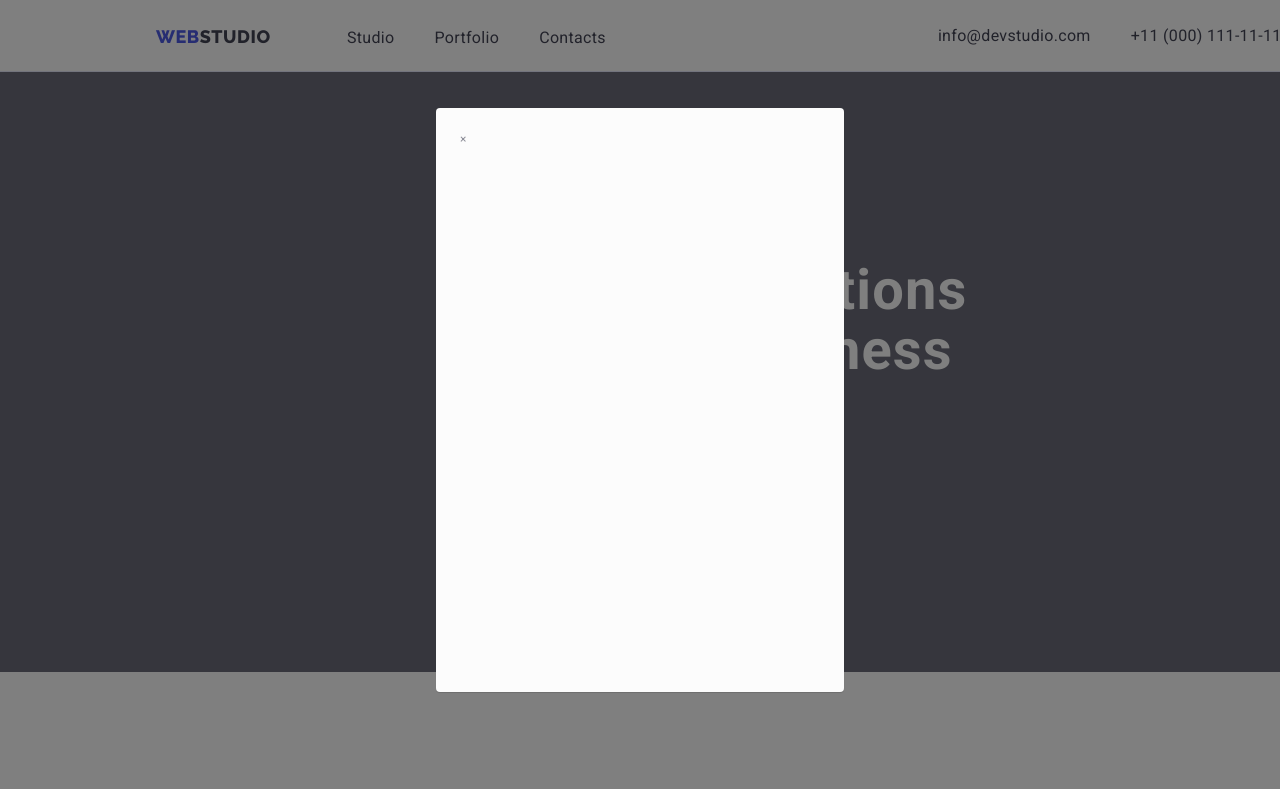
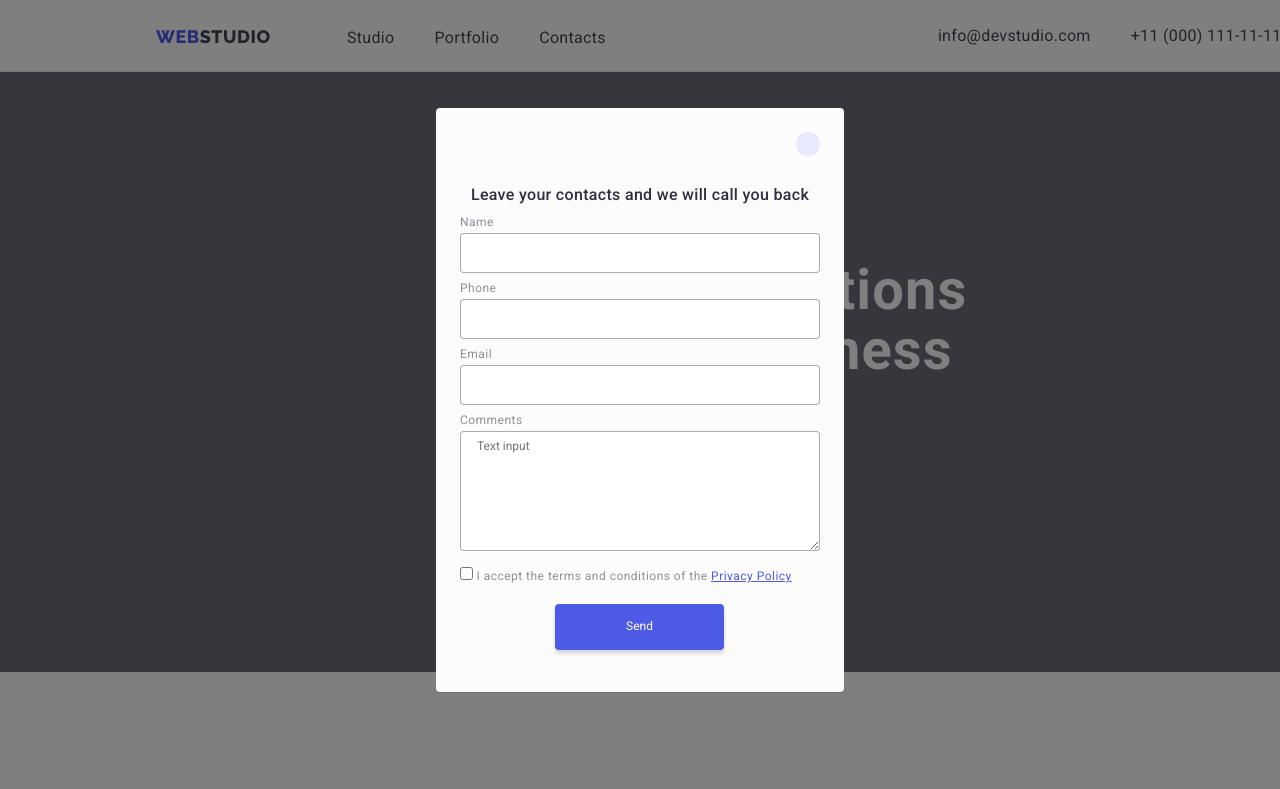
Before and after one commit to jonsalazar09/goit-markup-hw-06, a plain HTML site: page index.html in a window 1280 px wide. Both pictures are taken after a click on the button "Order Service". Shown: the top 789 px of the page. Drawn offline with nearby package versions, Linux system fonts and the light colour scheme.

Commit message:
Update index.html

```diff
--- a/index.html
+++ b/index.html
@@ -10,7 +10,7 @@
       href="https://fonts.googleapis.com/css2?family=Raleway:wght@800&family=Roboto:wght@400;500;700;900&display=swap"
       rel="stylesheet"
     />
-    <title>Homework 5</title>
+    <title>Homework 6</title>
     <!-- Normalizer -->
     <link
       rel="stylesheet"
@@ -42,10 +42,108 @@
     <main>
       <section class="splash-header">
         <h1>Effective Solutions for Your Business</h1>
-        <button type="button" class="data-modal-open">Order Service</button>
+        <button type="button" class="order-button data-modal-open">Order Service</button>
         <div class="data-modal is-hidden">
           <div class="modal-content">
-            <span class="data-modal-close">&times;</span>
+            <svg class="modal-close-icon data-modal-close" width="8" height="8">
+              <use href="./images/icons.svg#icon-close"></use>
+            </svg>
+            <!-- replace close span to icon, if possible -->
+            <p class="modal-title">
+              Leave your contacts and we will call you back
+            </p>
+            <form name="modal-form">
+              <!-- Name -->
+              <label class="form-field">
+                <span class="form-label">Name</span>
+                <div class="form-input-icon">
+                  <i>
+                    <svg class="form-icon" width="18" height="18">
+                      <use href="./images/icons.svg#icon-name"></use>
+                    </svg>
+                  </i>
+                  <input
+                    class="form-input"
+                    type="text"
+                    name="customer-name"
+                    id=""
+                    required
+                  />
+                </div>
+              </label>
+
+              <!-- Phone -->
+              <label class="form-field">
+                <span class="form-label">Phone</span>
+                <div class="form-input-icon">
+                  <i>
+                    <svg class="form-icon" width="18" height="18">
+                      <use href="./images/icons.svg#icon-phone"></use>
+                    </svg>
+                  </i>
+                  <input
+                    class="form-input"
+                    type="tel"
+                    name="customer-phone"
+                    id=""
+                    required
+                  />
+                </div>
+              </label>
+
+              <!-- Email -->
+              <label class="form-field">
+                <span class="form-label">Email</span>
+                <div class="form-input-icon">
+                  <i>
+                    <svg class="form-icon" width="18" height="18">
+                      <use href="./images/icons.svg#icon-email"></use>
+                    </svg>
+                  </i>
+                  <input
+                    class="form-input"
+                    type="email"
+                    name="user-email"
+                    required
+                  />
+                </div>
+              </label>
+
+              <!--  Comments -->
+              <label class="form-field">
+                <span class="form-label">Comments</span>
+                <textarea
+                  class="form-textarea"
+                  name="user-feedback"
+                  rows="8"
+                  placeholder="Text input"
+                ></textarea>
+              </label>
+
+              <!-- Terms and Privacy Policy -->
+              <label class="form-agreement">
+                <input
+                  class="form-checkbox visually-hidden"
+                  type="checkbox"
+                  name="user-terms"
+                  required
+                />
+                <span class="checkmark"></span>
+                <span
+                  >I accept the terms and conditions of the
+                  <a
+                    class="form-terms"
+                    href="privacy.html"
+                    target="_blank"
+                    rel="privacy-policy"
+                    >Privacy Policy</a
+                  ></span
+                >
+              </label>
+
+              <!-- Form Button -->
+              <button class="button form-button" type="submit">Send</button>
+            </form>
           </div>
         </div>
       </section>
```
